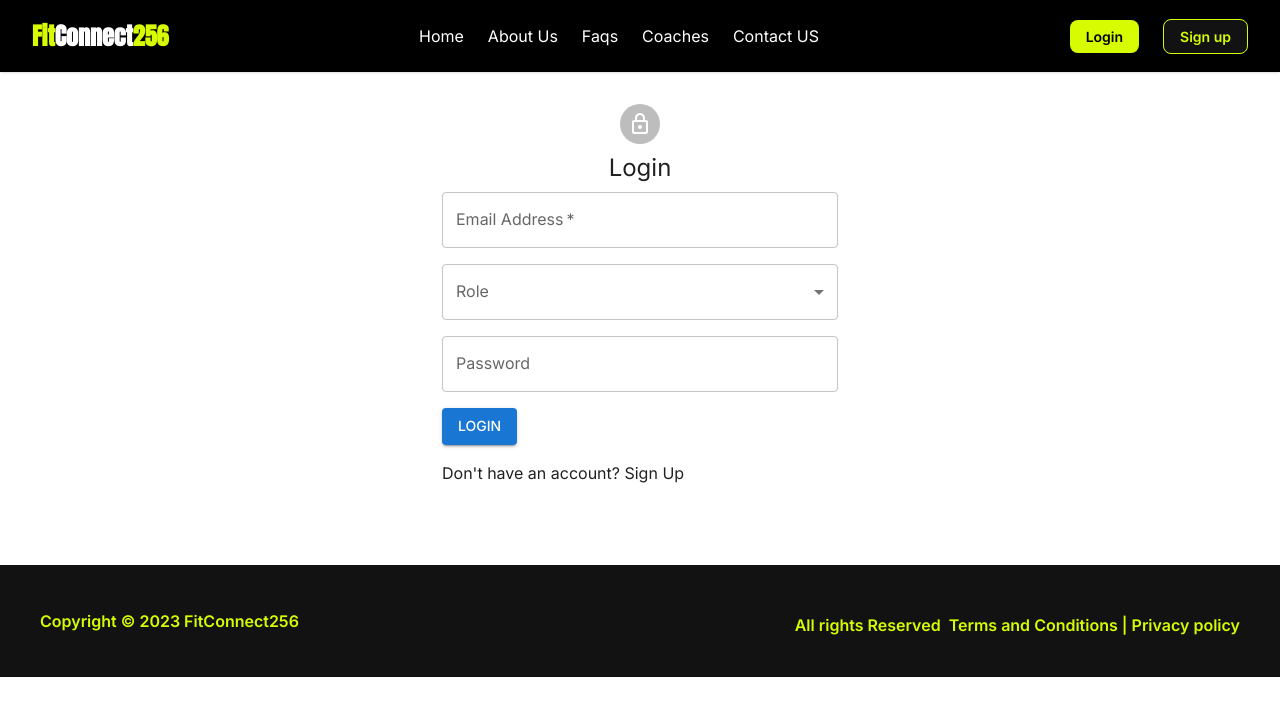
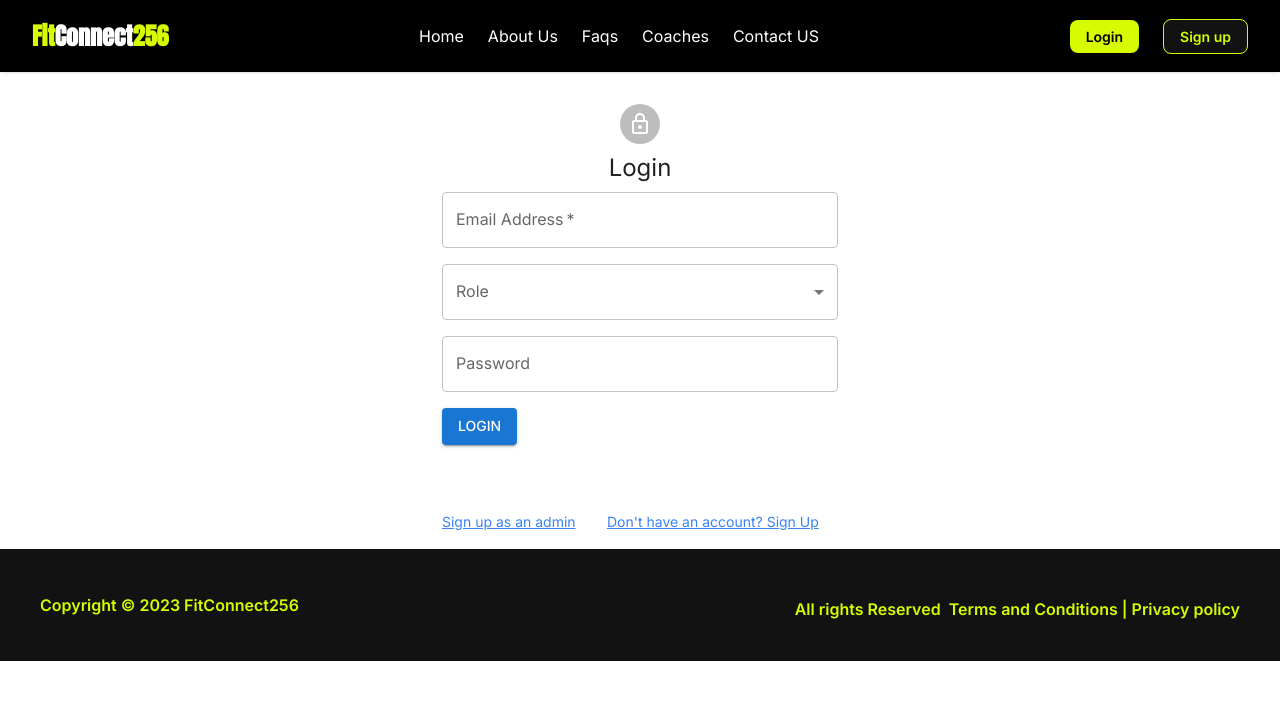
Before and after one commit to dintonharold87/FitConnect256, a React (Create React App) app in the folder frontend/: page /login in a window 1280 px wide. Shown: the top 716 px of the page. Built offline with nearby package versions, Linux system fonts and the light colour scheme.

Commit message:
Added services input to coach registration

```diff
--- a/frontend/src/components/CoachRegistration.jsx
+++ b/frontend/src/components/CoachRegistration.jsx
@@ -21,19 +21,30 @@ const theme = createTheme({
     fontFamily: "Inter, sans-serif",
   },
 });
+// services that coaches can provide
+const services = [
+  "Cardio",
+  "Strength Training",
+  "Yoga",
+  "Pilates",
+  "Meal planning",
+  "Nutritional counseling",
+  "Sports nutrition",
+  "Supplements advice"
+];
 
 const initialValues = {
   name: "",
   age: "",
   email: "",
   location: "",
-  profilePicture: "",
+  role: "coach",
   gender: "",
   contact: "",
   coachType: "",
   qualifications: "",
   experience: "",
-  servicesOffered: "",
+  services: [],
   availability: "",
   password: "",
   confirmPassword: "",
@@ -52,7 +63,9 @@ const validationSchema = Yup.object().shape({
   coachType: Yup.string().required("Coach Type is required"),
   qualifications: Yup.string().required("Qualifications is required"),
   experience: Yup.string().required("Pricing is required"),
-  services: Yup.string().required("Services Offered is required"),
+  services: Yup.array()
+    .min(1, "Please select at least one service")
+    .of(Yup.string().required("Service is required")),
   availability: Yup.string().required("Availability is required"),
   password: Yup.string()
     .required("Password is required")
@@ -68,6 +81,7 @@ const onSubmit = (values) => {
 
 // Coach registration component
 const CoachRegistration = () => {
+
   // code for the stepper
   const [activeStep, setActiveStep] = useState(0);
 
@@ -216,8 +230,8 @@ const CoachRegistration = () => {
                           label="Gender"
                           fullWidth
                           labelId="genderType"
+                          value={values.gender}
                           onChange={handleChange}
-                          value={values.gender}
                         >
                           <MenuItem value="Male">Male</MenuItem>
                           <MenuItem value="Female">Female</MenuItem>
@@ -299,6 +313,33 @@ const CoachRegistration = () => {
                         }
                       />
                     </Grid>
+                    <Grid item xs={6} sm={6}>
+                      <FormControl
+                        fullWidth
+                        error={touched.services && Boolean(errors.services)}
+                      >
+                        <InputLabel id="services-label">
+                          Services Offered
+                        </InputLabel>
+                        <Select
+                          labelId="services-label"
+                          multiple={true}
+                          value={values.services}
+                          onChange={handleChange}
+                          id="services"
+                          label="Services Offered"
+                          name="services"
+                          color="success"
+                          renderValue={(selected) => selected.join(", ")}
+                        >
+                          {services.map((service) => (
+                            <MenuItem key={service} value={service}>
+                              {service}
+                            </MenuItem>
+                          ))}
+                        </Select>
+                      </FormControl>
+                    </Grid>
 
                     <Grid item xs={6} sm={6}>
                       <TextField
--- a/frontend/src/components/Login.jsx
+++ b/frontend/src/components/Login.jsx
@@ -109,7 +109,6 @@ const Login = () => {
                         label="Role"
                         color="success"
                         onChange={handleChange}
-                        value={values.role}
                         fullWidth
                       >
                         <MenuItem value="admin">Admin</MenuItem>
@@ -141,16 +140,29 @@ const Login = () => {
                       login
                     </Button>
                   </Grid>
-                  <Grid item>
-                    <Link to="/coach_registration" variant="body2">
-                      {"Don't have an account? Sign Up"}
-                    </Link>
-                  </Grid>
                 </Grid>
               </Box>
             )}
           </Formik>
         </Box>
+        <Grid container>
+          <Grid item xs={5}>
+            <Link
+              to="/admin_registration"
+              className="text-blue-500 hover:text-blue-700 underline text-xs sm:text-sm"
+            >
+              Sign up as an admin
+            </Link>
+          </Grid>
+          <Grid item xs={7}>
+            <Link
+              to="/coach_registration"
+              className="text-blue-500 hover:text-blue-700 underline text-xs sm:text-sm"
+            >
+              Don't have an account? Sign Up
+            </Link>
+          </Grid>
+        </Grid>
       </Container>
     </ThemeProvider>
   );
```
